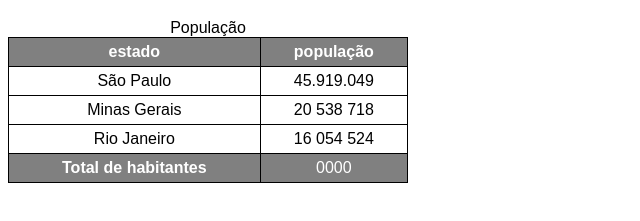
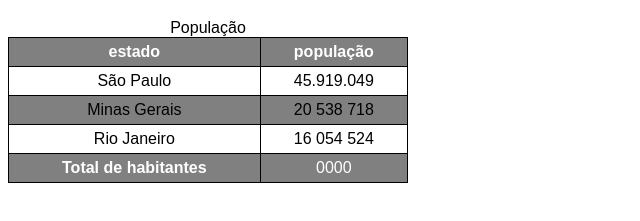
Before and after one commit to MadureiraL/Html-Css, a plain HTML site: page 23/tabela002.html in a window 1280 px wide. Shown: the part 61-282 px from the top of the page, without its empty margins (0-640 px from the left). Drawn offline with Linux system fonts and the light colour scheme.

Commit message:
Update tabela002.html

```diff
--- a/23/tabela002.html
+++ b/23/tabela002.html
@@ -20,6 +20,9 @@
         th, tfoot{
             background-color: gray;
             color: white;
+        }
+        tbody > tr:nth-child(2n) {
+            background-color: gray;
         }
     </style>
 </head>
```
